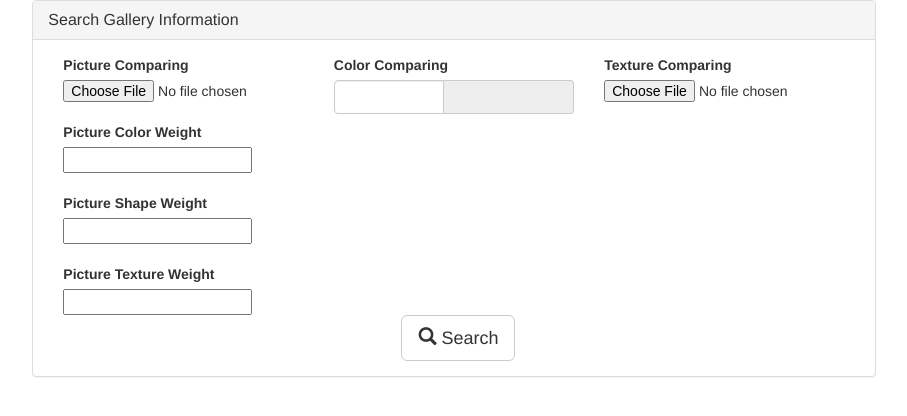
After one commit to GeorgesAlkhouri/openmuseum, a PHP site: template templates/picture_search.php in a window 1280 px wide. The commit adds this page. Shown: the top 416 px of the page, without its empty margins (186-1093 px from the left). Run offline with PHP 8.4, Linux system fonts and the light colour scheme; the template is opened without the code that fills it, so the values that code supplies are empty.

Commit message:
[CHANGE] Add new nav bar item and decoupled text and picture search

```diff
--- a/classes/controller/BodyController.php
+++ b/classes/controller/BodyController.php
@@ -15,6 +15,9 @@ class BodyController implements IController {
         } else if (isset($request["action"]) && strcmp($request["action"], "search") == 0) {
 
             $this->search($request);
+        } elseif (isset($request["action"]) && strcmp($request["action"], "picture_search") == 0) {
+
+
         }
     }
 
--- a/templates/navBar.php
+++ b/templates/navBar.php
@@ -21,7 +21,8 @@
    <!-- Collect the nav links, forms, and other content for toggling -->
    <div class="collapse navbar-collapse" id="bs-example-navbar-collapse-1">
      <ul class="nav navbar-nav">
-       <li <?php if ($this->_['active'] === 'search') echo 'class="active"'; ?>><a href="?view=search">Search<span class="sr-only">(current)</span></a></li>
+       <li <?php if ($this->_['active'] === 'search') echo 'class="active"'; ?>><a href="?view=search">Text Search<span class="sr-only">(current)</span></a></li>
+       <li <?php if ($this->_['active'] === 'picture_search') echo 'class="active"'; ?>><a href="?view=picture_search">Picture Comparison</a></li>
        <li <?php if ($this->_['active'] === 'upload') echo 'class="active"'; ?>><a href="?view=upload">Upload</a></li>
      </ul>
      <div class="navbar-right">
--- /dev/null
+++ b/templates/picture_search.php
@@ -0,0 +1,78 @@
+<div class="row">
+<div class="col-md-2"></div>
+<div class="col-md-8">
+    <div class="panel panel-default">
+        <div class="panel-heading">
+            <h3 class="panel-title">Search Gallery Information</h3>
+        </div>
+        <div id="panel-body" class="panel-body">
+            <form action="index.php" method="post" enctype="multipart/form-data">
+                <div class="col-md-12">
+                    <div class="search-input">
+                        <div class="row">
+                            <div class="col-md-4">
+                                <div class="form-group">
+                                    <div class="col-md-12">
+                                        <div class="row">
+                                            <label>Picture Comparing</label>
+                                            <input type="file" name="picture_comparing">
+                                            <br />
+                                        </div>
+                                        <div class="row">
+                                            <label>Picture Color Weight</label>
+                                            <input class="slider" data-slider-id='data-slider-color' type="text" data-slider-min="0" data-slider-max="100" data-slider-step="1" data-slider-value="50">
+                                        </div>
+                                        <br />
+                                        <div class="row">
+                                            <label>Picture Shape Weight</label>
+                                            <input class="slider" data-slider-id='data-slider-color' type="text" data-slider-min="0" data-slider-max="100" data-slider-step="1" data-slider-value="50">
+                                        </div>
+                                        <br />
+                                        <div class="row">
+                                            <label>Picture Texture Weight</label>
+                                            <input class="slider" data-slider-id='data-slider-color' type="text" data-slider-min="0" data-slider-max="100" data-slider-step="1" data-slider-value="50">
+                                        </div>
+                                    </div>
+                                </div>
+                            </div>
+                            <div class="col-md-4">
+                                <label>Color Comparing</label>
+                                <div class="input-group cp">
+                                    <input name ="picture_color" type="text" class="form-control" />
+                                    <span class="input-group-addon"><i></i></span>
+                                </div>
+                            </div>
+                            <div class="col-md-4">
+                                <div class="form-group">
+                                    <label>Texture Comparing</label>
+                                    <input type="file" name="texture_comparing">
+                                </div>
+                                <br />
+                            </div>
+                        </div>
+                        <div class="row">
+                            <div class="col-md-offset-5 col-md-2">
+                                <button type="submit" class="btn btn-default btn-lg">
+                                <span class="glyphicon glyphicon-search" aria-hidden="true"></span> Search
+                                </button>
+                            </div>
+                        </div>
+                        <input type="hidden" name="view" value="picture_search" />
+                        <input type="hidden" name="action" value="picture_search" />
+                    </div>
+                </div>
+            </form>
+        </div>
+    </div>
+    <div class="col-md-2"></div>
+</div>
+<script>
+    $(function(){
+
+                $('.cp').colorpicker();
+
+                $(".slider").slider();
+    });
+</script>
+</body>
+</html>
```
Also changed, not shown: templates/search.php (+0 -60 lines).
